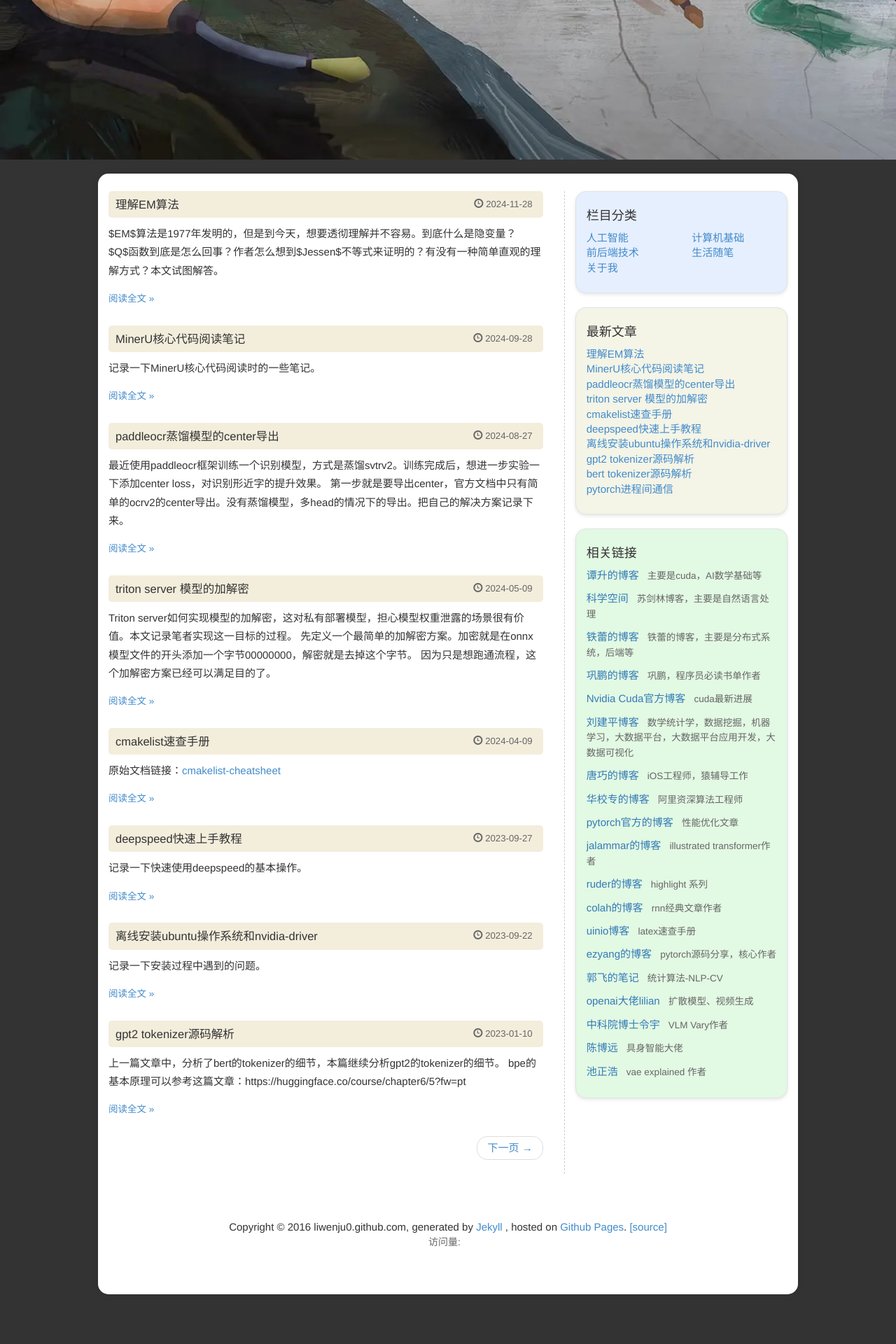
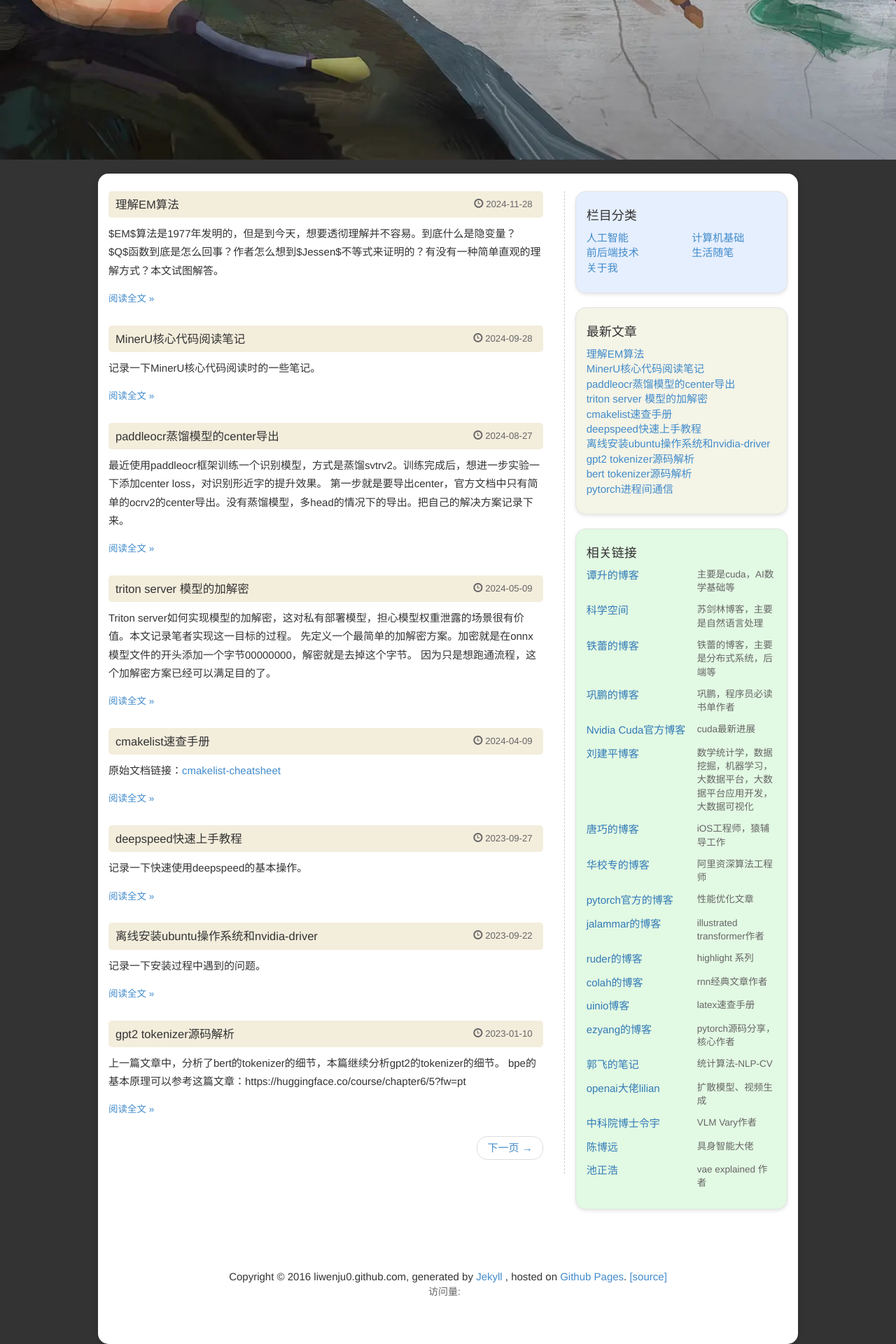
Before and after one commit to liwenju0/liwenju0.github.io, a Jekyll site: the page built from index.html, in a window 1280 px wide. Shown: the part 672-2592 px from the top of the page at 70% size. Built offline with Jekyll 4.4.1, drawn with Linux system fonts in a browser that asks for light colours; the list of posts is cut into pages by our own code; comment, search, counter and statistics services are not loaded; before the commit the page ends 2521 px from its top, so only the background shows below that.

Commit message:
调整简介

```diff
--- a/_includes/links.html
+++ b/_includes/links.html
@@ -7,18 +7,23 @@
   .blog-links li {
     margin-bottom: 12px;
     list-style: none;
+    display: flex;
+    flex-wrap: wrap;
   }
 
   .blog-links a {
     color: #337ab7;
     text-decoration: none;
     font-weight: 500;
+    min-width: 150px;
+    flex-shrink: 0;
   }
 
   .blog-links .description {
     color: #666;
     margin-left: 8px;
     font-size: 0.9em;
+    flex: 1;
   }
 </style>
 
```
